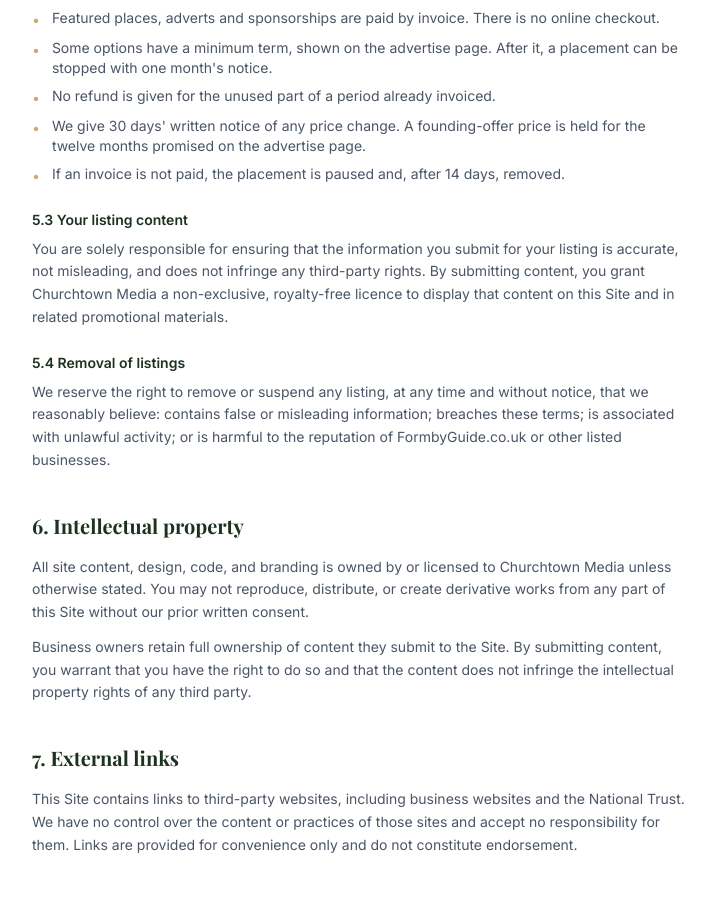
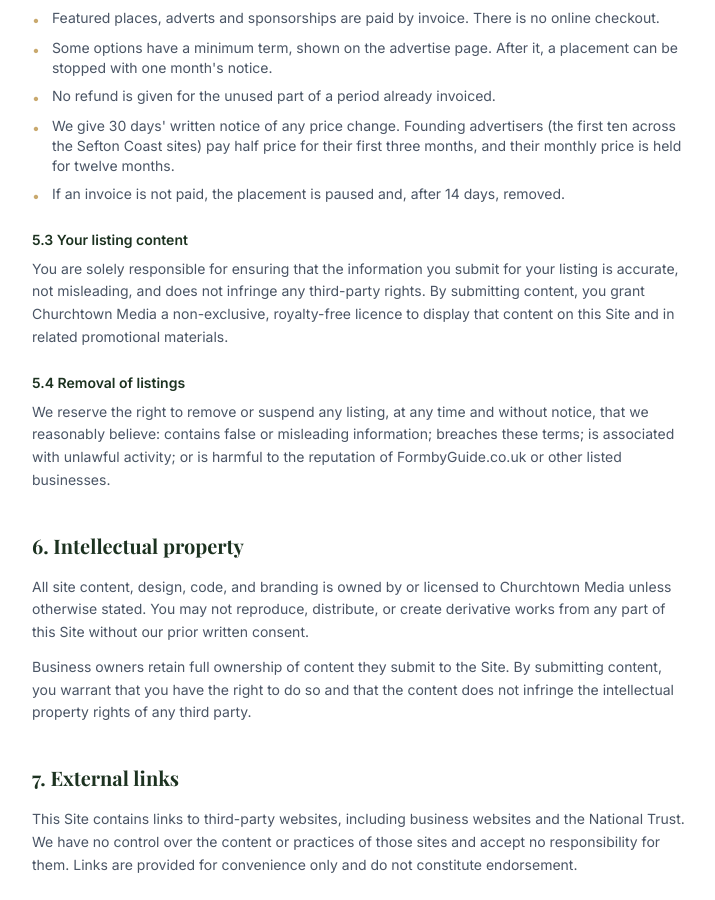
Before and after one commit to damian756/formby-guide, a Next.js app: page /terms in a window 1280 px wide. Shown: the part 1464-2364 px from the top of the page, without its empty margins (281-996 px from the left). Built offline with nearby package versions, Linux system fonts and the light colour scheme.

Commit message:
Terms: the founding offer as the advertise page states it (half price for three months, price held for twelve)

```diff
--- a/app/terms/page.tsx
+++ b/app/terms/page.tsx
@@ -108,7 +108,7 @@ export default function TermsPage() {
                     "Featured places, adverts and sponsorships are paid by invoice. There is no online checkout.",
                     "Some options have a minimum term, shown on the advertise page. After it, a placement can be stopped with one month's notice.",
                     "No refund is given for the unused part of a period already invoiced.",
-                    "We give 30 days' written notice of any price change. A founding-offer price is held for the twelve months promised on the advertise page.",
+                    "We give 30 days' written notice of any price change. Founding advertisers (the first ten across the Sefton Coast sites) pay half price for their first three months, and their monthly price is held for twelve months.",
                     "If an invoice is not paid, the placement is paused and, after 14 days, removed.",
                   ].map((item) => (
                     <li key={item} className="flex gap-3 text-sm text-gray-600">
```
